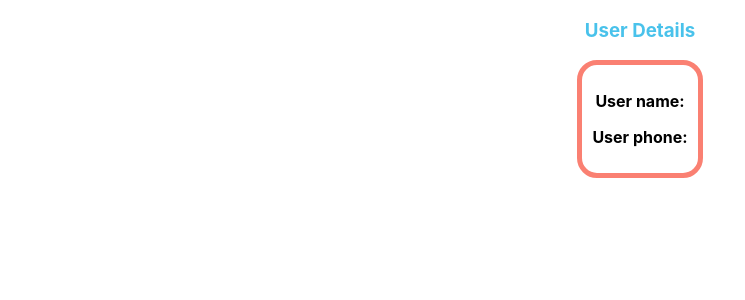
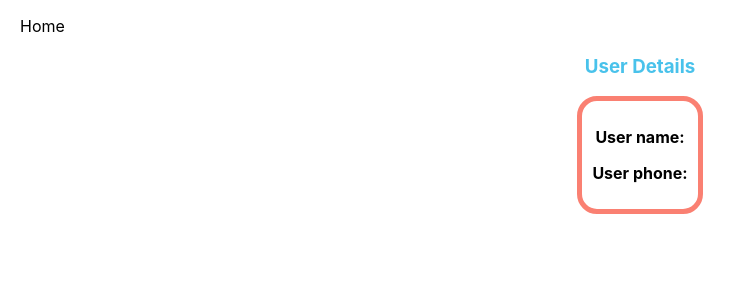
Before and after one commit to arifmia1129/helios-task, a React (Create React App) app: page /detail/1 in a window 1280 px wide. Shown: the top 300 px of the page, without its empty margins (0-745 px from the left). Built offline with nearby package versions, Linux system fonts and the light colour scheme.

Commit message:
use home btn in user detail page

```diff
--- a/src/components/UserDetail/UserDetail.js
+++ b/src/components/UserDetail/UserDetail.js
@@ -1,13 +1,15 @@
 import React from 'react';
-import { useParams } from 'react-router-dom';
+import { useNavigate, useParams } from 'react-router-dom';
 import useUser from '../../hooks/useUser';
 import "./UserDetail.css";
 const UserDetail = () => {
+    const navigate = useNavigate();
     const [users] = useUser();
     const { phone } = useParams();
     const user = users?.find(u => u.phone === phone);
     return (
         <div>
+            <p onClick={() => navigate("/")} style={{ marginLeft: "20px", cursor: "pointer" }}>Home</p>
             <h3 id='title'>User Details</h3>
             <div id='user'>
                 <p><span className='point'>User name:</span> {user?.name}</p>
```
